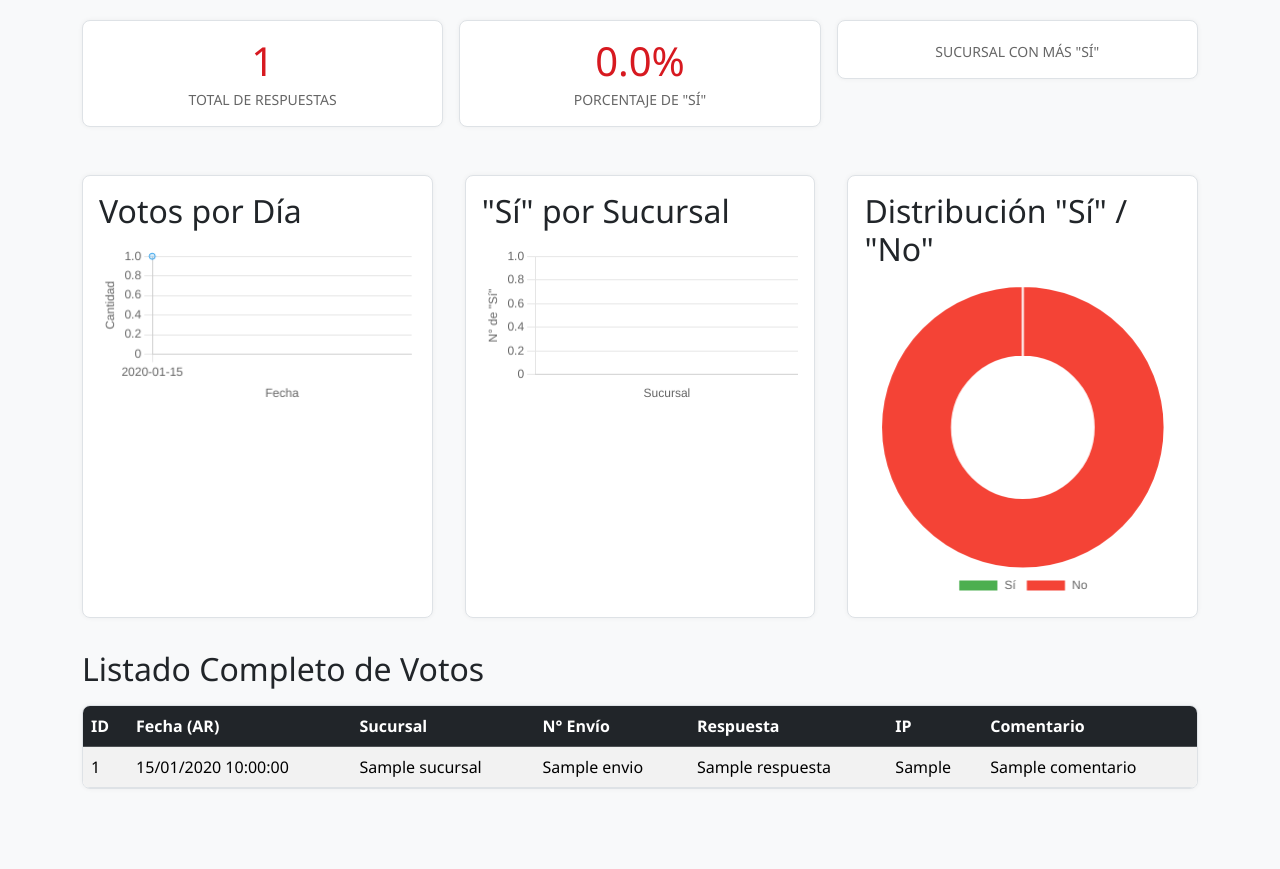
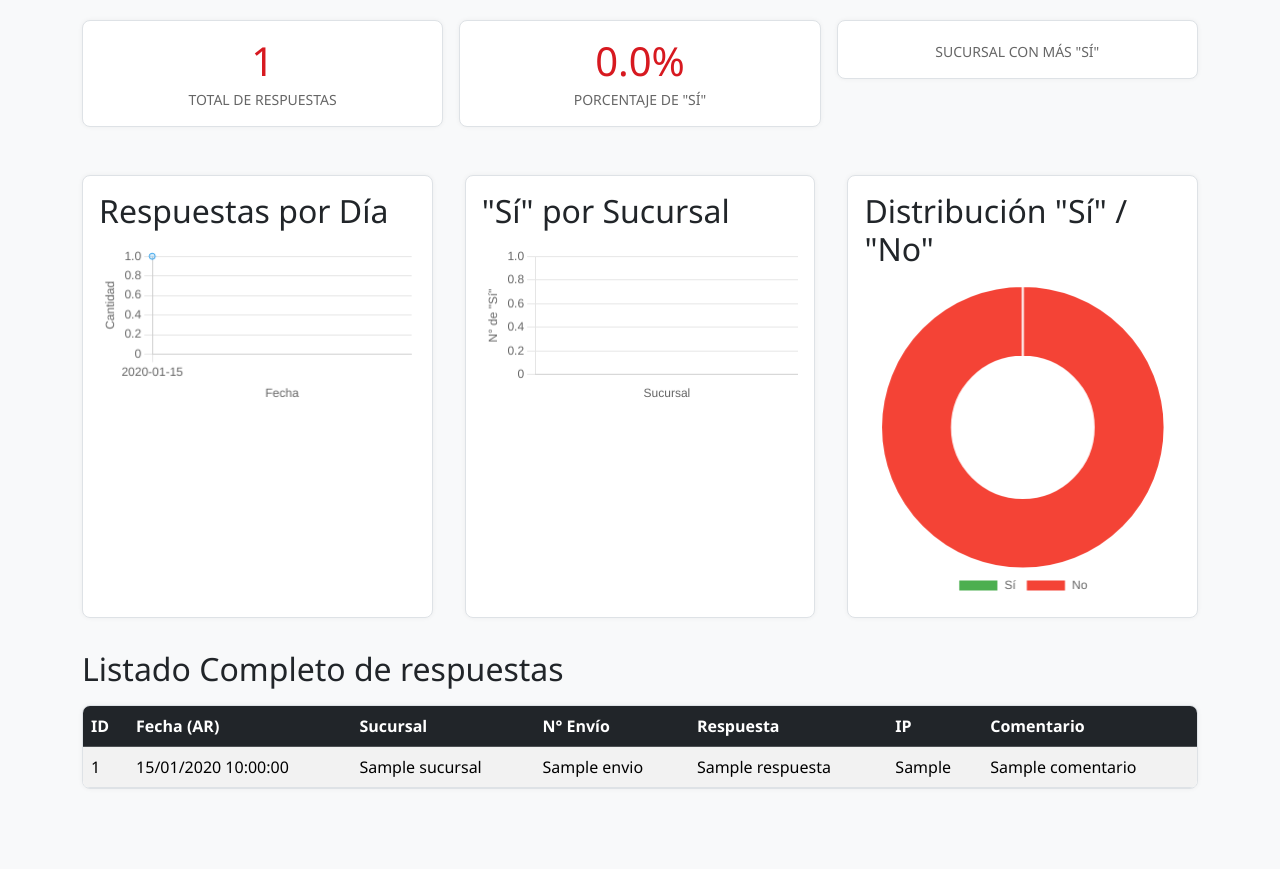
Before and after one commit to ivan13dom/andiDespliegue, a Flask app: page /dashboard in a window 1280 px wide. Shown: the part 146-1015 px from the top of the page. Run offline with Flask 3, Linux system fonts and the light colour scheme; a database or web service that is not in the repository returns one stand-in record (values such as "Sample title"); some libraries are stand-ins or nearby versions.

Commit message:
dashboard corregido

```diff
--- a/templates/dashboard.html
+++ b/templates/dashboard.html
@@ -117,7 +117,7 @@
     <div class="charts-row">
       <!-- GRÁFICO 1: Votos por Día (línea) -->
       <div class="chart-col">
-        <h2>Votos por Día</h2>
+        <h2>Respuestas por Día</h2>
         <canvas id="chartDias"></canvas>
       </div>
 
@@ -135,7 +135,7 @@
     </div>
 
     <!-- TABLA CON TODOS LOS REGISTROS -->
-    <h2 class="mb-3">Listado Completo de Votos</h2>
+    <h2 class="mb-3">Listado Completo de respuestas</h2>
     <div class="table-wrapper mb-5">
       <table class="table table-striped table-hover mb-0">
         <thead class="table-dark">
```
